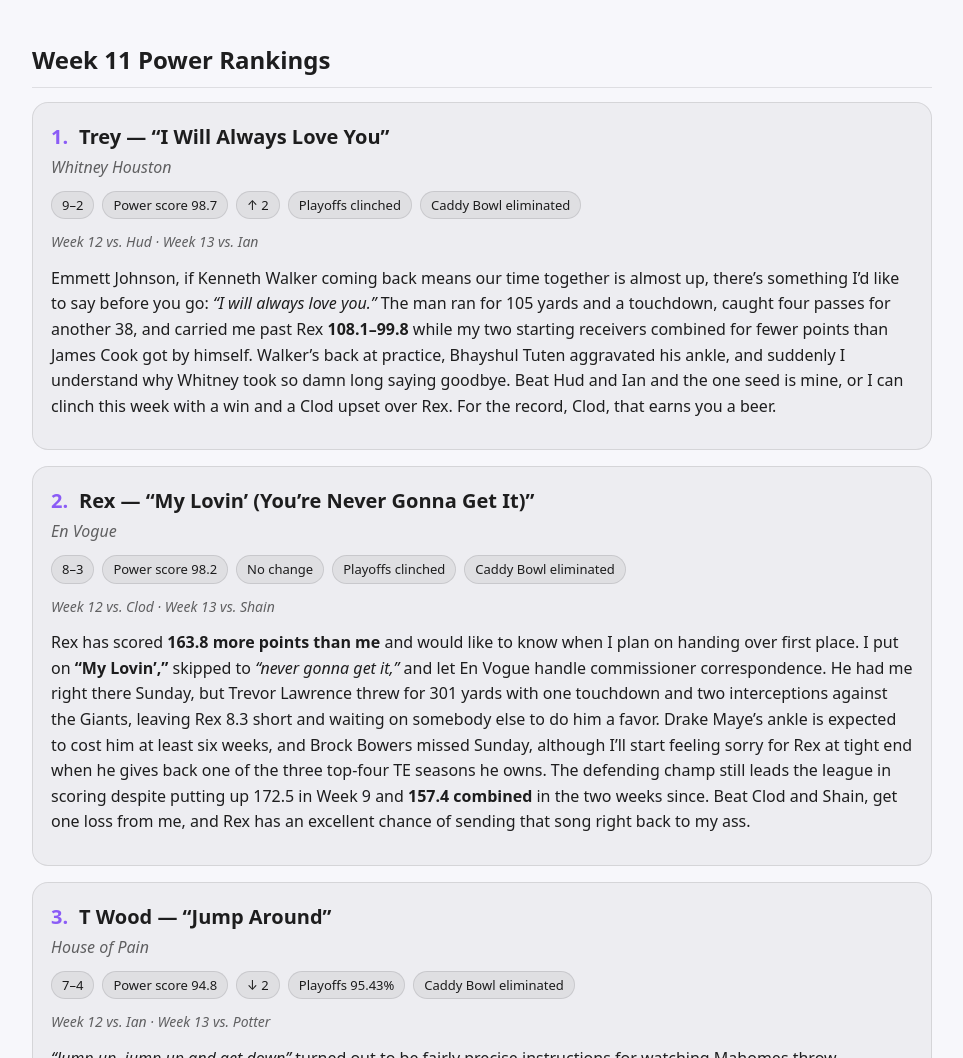
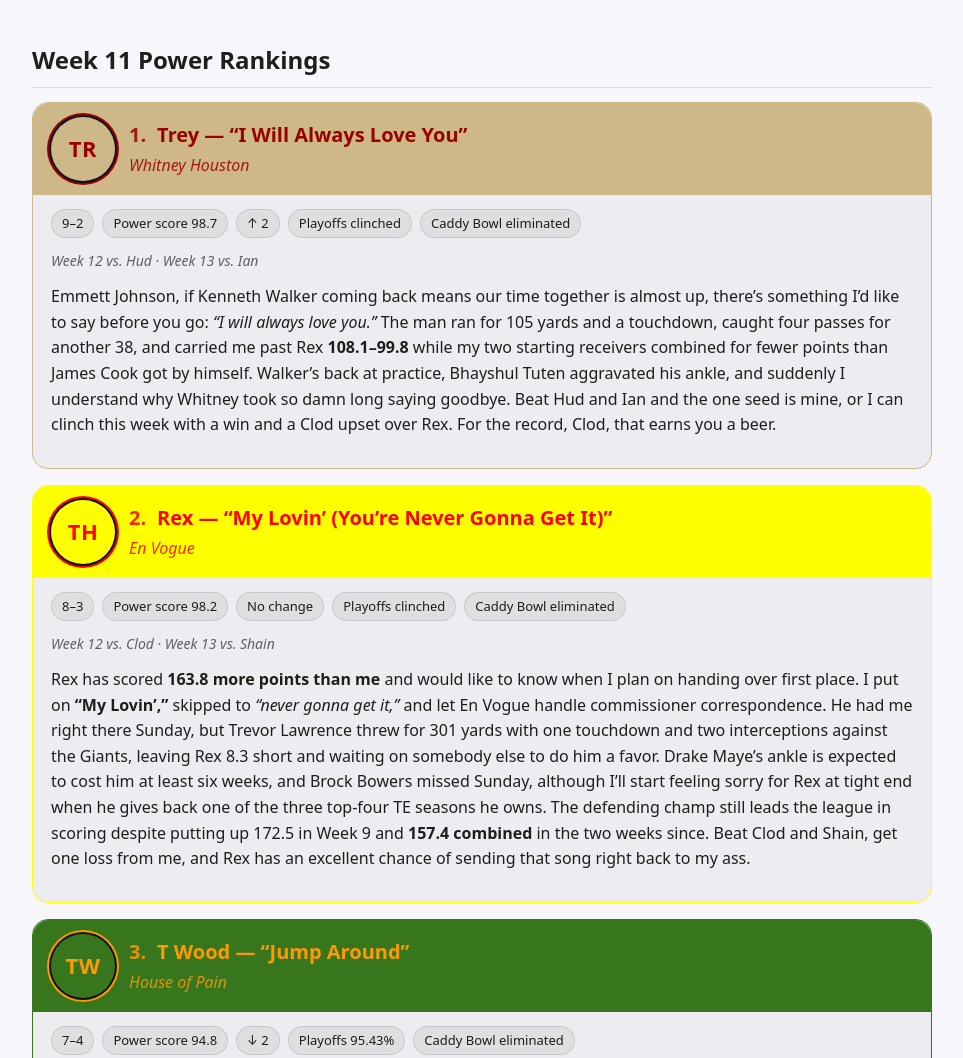
Before and after one commit to wildertw/Greenville-Natives, a plain HTML site: page greenvillenatives-site/week-11.html in a window 1280 px wide. Shown: the part 1349-2407 px from the top of the page, without its empty margins (158-1121 px from the left). Drawn offline with Linux system fonts and the light colour scheme.

Commit message:
Add manager color schemes and headshot slots to Week 11 page
Co-Authored-By: Claude Sonnet 5.5 <noreply@anthropic.com>
Claude-Session: https://claude.ai/code/session_018RzYhCAmiVkAjMKSub2WyS

```diff
--- a/greenvillenatives-site/week-11.html
+++ b/greenvillenatives-site/week-11.html
@@ -49,6 +49,19 @@
     .fine{color:var(--muted);font-size:13px}
     footer{padding:30px 0 50px;color:var(--muted);font-size:13px}
     .song{color:var(--muted);font-style:italic;margin:2px 0 10px}
+    .av{position:relative;display:inline-flex;align-items:center;justify-content:center;flex:none;border-radius:50%;overflow:hidden;font-weight:800;letter-spacing:.5px;background:var(--bg,#444);color:var(--fg,#fff);box-shadow:0 0 0 2px #0b1220,0 0 0 4px var(--fg,#fff);vertical-align:middle}
+    .av img{position:absolute;inset:0;width:100%;height:100%;object-fit:cover;display:block}
+    .rankHead{display:flex;align-items:center;gap:14px;margin:-18px -18px 14px;padding:14px 18px;border-radius:var(--radius) var(--radius) 0 0;background:var(--bg);color:var(--fg)}
+    .rankHead h3{color:var(--fg)}
+    .rankHead .rankNum{color:var(--fg);opacity:.85}
+    .rankHead .song{color:var(--fg);opacity:.85;margin:2px 0 0}
+    .card.mgr{border-color:var(--bg)}
+    .pill{display:inline-flex;align-items:center;gap:6px;padding:2px 10px 2px 3px;border-radius:999px;background:var(--bg);color:var(--fg);font-weight:700;font-size:13px}
+    .stat th.mg{background:var(--bg);color:var(--fg)}
+    .stat th .av{margin-right:8px;box-shadow:0 0 0 2px var(--fg)}
+    .stat thead th.mg:first-child{border-radius:0}
+    .sched{color:var(--muted);font-size:14px;margin:0 0 12px;font-style:italic}
+    .quote{border-left:3px solid var(--accent);padding:4px 14px;margin:0 0 14px;font-weight:600}
     .sched{color:var(--muted);font-size:14px;margin:0 0 12px;font-style:italic}
     .quote{border-left:3px solid var(--accent);padding:4px 14px;margin:0 0 14px;font-weight:600}
     .stat th:first-child,.stat td:first-child{width:50%}
@@ -860,6 +873,24 @@
     const paras = a => (a||[]).map(t=>`<p>${md(t)}</p>`).join("");
     const slug = s => s.toLowerCase().replace(/[^a-z0-9]+/g,"-").replace(/^-|-$/g,"");
 
+    // Manager color schemes (from the WriteupStats tab) and headshot files (headshots/<slug>.png)
+    const MGR = {
+      "Ian":    {slug:"ian-baro",        bg:"#0000FF", fg:"#FFFFFF", ini:"IB"},
+      "T Wood": {slug:"t-wood",          bg:"#38761D", fg:"#FF9900", ini:"TW"},
+      "Trey":   {slug:"trey-wilder",     bg:"#CEB888", fg:"#990000", ini:"TR"},
+      "Hud":    {slug:"josh-hudson",     bg:"#00B0F0", fg:"#FFFFFF", ini:"JH"},
+      "Waivers":{slug:"michael-waivers", bg:"#00FFFF", fg:"#9F80FF", ini:"MW"},
+      "Galt":   {slug:"lee-galt",        bg:"#980000", fg:"#CCCCCC", ini:"LG"},
+      "Rex":    {slug:"taylor-hardee",   bg:"#FFFF00", fg:"#FF0000", ini:"TH"},
+      "Clod":   {slug:"cody-clodfelter", bg:"#674EA7", fg:"#FFFF00", ini:"CC"},
+      "Potter": {slug:"mark-potter",     bg:"#0F45A8", fg:"#E6B8AF", ini:"MP"},
+      "Shain":  {slug:"shain-collins",   bg:"#FF0000", fg:"#FFFFFF", ini:"SC"}
+    };
+    const sty = n => MGR[n] ? `--bg:${MGR[n].bg};--fg:${MGR[n].fg}` : "";
+    // headshot circle; if headshots/<slug>.png is missing the image removes itself and the initials show
+    const av = (n,px) => { const m=MGR[n]; if(!m) return ""; return `<span class="av" style="${sty(n)};width:${px}px;height:${px}px;font-size:${Math.round(px*.34)}px"><span>${m.ini}</span><img src="headshots/${m.slug}.png" alt="${esc(n)}" loading="lazy" onerror="this.remove()"></span>`; };
+    const pill = n => `<span class="pill" style="${sty(n)}">${av(n,22)}${esc(n)}</span>`;
+
     function hero(){
       return D.header_image
         ? `<div class="hero"><img src="${esc(D.header_image)}" alt=""></div>`
@@ -873,22 +904,22 @@
         <div class="tableWrap"><table id="hermaniaTable"><thead><tr>${th}</tr></thead><tbody>${tr}</tbody></table></div>${paras(h.after)}`;
     }
     function rankings(){
-      return D.power_rankings.map(r=>`<article class="card" data-rank="${r.rank}">
-          <h3><span class="rankNum">${r.rank}.</span> ${esc(r.team)} — “${esc(r.song)}”</h3>
-          <div class="song">${esc(r.artist)}</div>
+      return D.power_rankings.map(r=>`<article class="card mgr" style="${sty(r.team)}" data-rank="${r.rank}">
+          <div class="rankHead">${av(r.team,64)}<div><h3><span class="rankNum">${r.rank}.</span> ${esc(r.team)} — “${esc(r.song)}”</h3>
+          <div class="song">${esc(r.artist)}</div></div></div>
           <div class="chips">${r.stats.split(" · ").map(s=>`<span class="chip">${esc(s)}</span>`).join("")}</div>
           <div class="sched">${esc(r.schedule)}</div>
           ${paras(r.body)}</article>`).join("");
     }
     function results(){
-      const rows = D.week11_results.map(g=>`<tr><td>${esc(g.winner)}</td><td>${esc(g.loser)}</td><td>${g.winner_score.toFixed(1)}–${g.loser_score.toFixed(1)}</td><td class="num">${g.margin.toFixed(1)}</td><td class="marks">${g.marks.length?g.marks.map(m=>`<span class="m">${esc(m)}</span>`).join(""):"—"}</td></tr>`).join("");
+      const rows = D.week11_results.map(g=>`<tr><td>${pill(g.winner)}</td><td>${pill(g.loser)}</td><td>${g.winner_score.toFixed(1)}–${g.loser_score.toFixed(1)}</td><td class="num">${g.margin.toFixed(1)}</td><td class="marks">${g.marks.length?g.marks.map(m=>`<span class="m">${esc(m)}</span>`).join(""):"—"}</td></tr>`).join("");
       return `<div class="tableWrap"><table id="resultsTable"><thead><tr><th>Winner</th><th>Loser</th><th>Score</th><th class="num">Margin</th><th>Marks</th></tr></thead><tbody>${rows}</tbody></table></div>`;
     }
     function preview(){
       return D.week12_preview.matchups.map(m=>{
         const body=m.stats.map(r=>`<tr><td>${esc(r[0])}</td><td class="num">${esc(r[1])}</td><td class="num">${esc(r[2])}</td></tr>`).join("");
-        return `<article class="card previewCard"><h3>${esc(m.label)}</h3>
-          <div class="tableWrap"><table class="stat"><thead><tr><th></th><th class="num">${esc(m.teams[0])}</th><th class="num">${esc(m.teams[1])}</th></tr></thead><tbody>${body}</tbody></table></div>
+        return `<article class="card previewCard"><h3>${esc(m.label)}</h3><div style="margin:8px 0 12px;display:flex;gap:8px;flex-wrap:wrap">${pill(m.teams[0])}${pill(m.teams[1])}</div>
+          <div class="tableWrap"><table class="stat"><thead><tr><th></th><th class="num mg" style="${sty(m.teams[0])}">${av(m.teams[0],28)}${esc(m.teams[0])}</th><th class="num mg" style="${sty(m.teams[1])}">${av(m.teams[1],28)}${esc(m.teams[1])}</th></tr></thead><tbody>${body}</tbody></table></div>
           ${paras(m.text)}</article>`;}).join("");
     }
     document.getElementById("app").innerHTML = `
```
Also changed, not shown: 1 other file.
